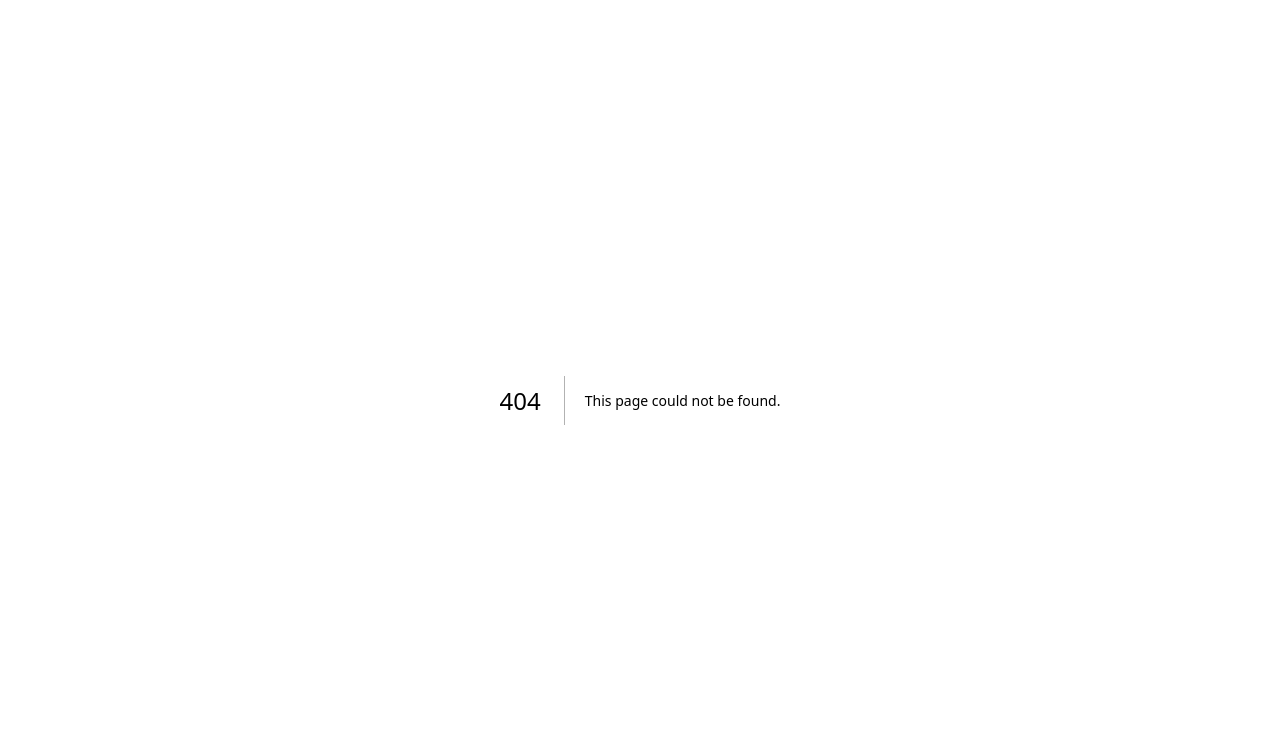
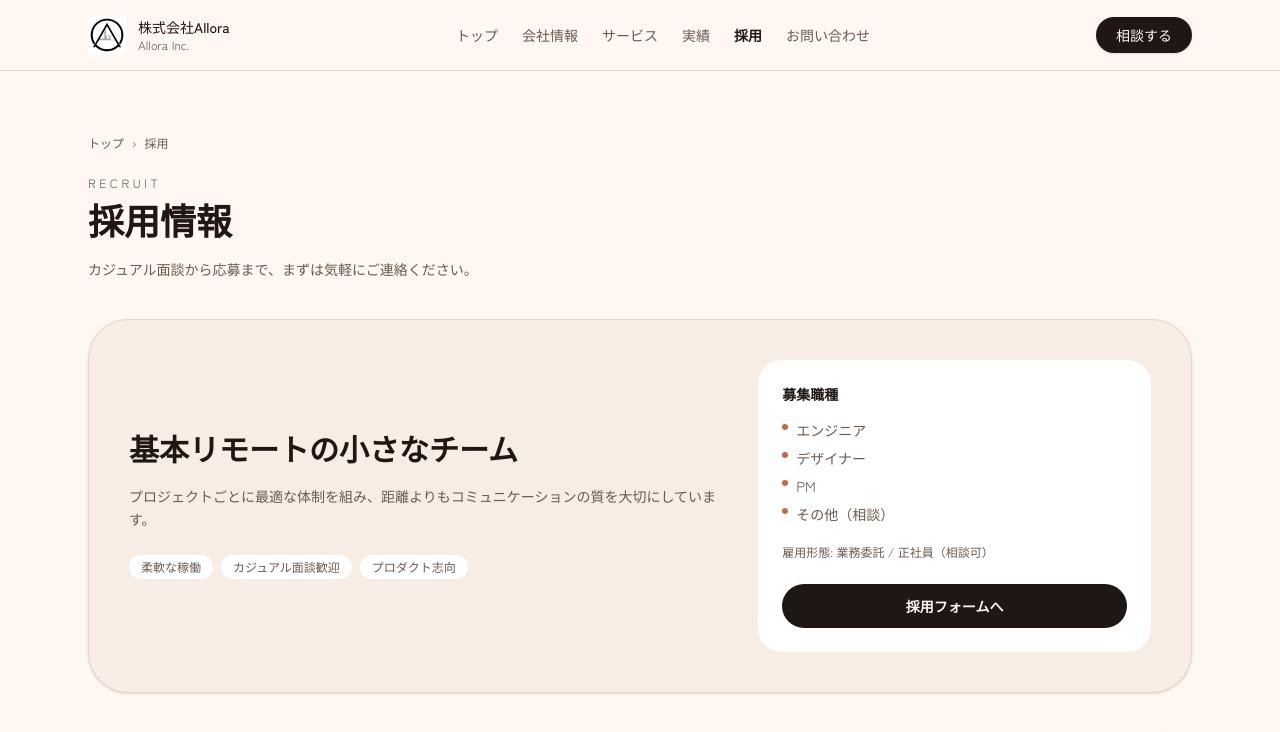
Before and after one commit to shikure-silent/AlloraHP, a Next.js app: page /recruit in a window 1280 px wide. Before the commit this address had no page. Shown: the top 732 px of the page. Built offline with nearby package versions, Linux system fonts and the light colour scheme; a web font is replaced by a local one.

Commit message:
ページを追加しました。

```diff
--- /dev/null
+++ b/app/recruit/page.tsx
@@ -0,0 +1,86 @@
+import Link from "next/link";
+import Breadcrumbs from "../components/breadcrumbs";
+import SectionCta from "../components/section-cta";
+import SiteFooter from "../components/site-footer";
+import SiteHeader from "../components/site-header";
+import { siteData } from "../lib/site-data";
+
+export const metadata = {
+  title: "採用",
+  description: "株式会社Alloraの採用情報と募集概要です。",
+};
+
+export default function RecruitPage() {
+  return (
+    <div className="bg-background text-foreground">
+      <SiteHeader />
+      <main className="mx-auto w-full max-w-6xl px-6 py-16">
+        <Breadcrumbs items={[{ label: "トップ", href: "/" }, { label: "採用" }]} />
+        <section>
+          <p className="text-xs uppercase tracking-[0.3em] text-muted">Recruit</p>
+          <h1 className="mt-3 text-4xl font-semibold text-foreground font-display">
+            採用情報
+          </h1>
+          <p className="mt-4 max-w-2xl text-sm text-muted">
+            カジュアル面談から応募まで、まずは気軽にご連絡ください。
+          </p>
+        </section>
+
+        <section className="mt-10 rounded-[40px] border border-border bg-surface p-10 shadow-sm">
+          <div className="grid gap-10 lg:grid-cols-[1.2fr_0.8fr] lg:items-center">
+            <div>
+              <h2 className="text-3xl font-semibold text-foreground font-display">
+                {siteData.recruit.headline}
+              </h2>
+              <p className="mt-4 text-sm leading-relaxed text-muted">
+                {siteData.recruit.description}
+              </p>
+              <div className="mt-6 flex flex-wrap gap-2">
+                {siteData.recruit.style.map((item) => (
+                  <span
+                    key={item}
+                    className="rounded-full bg-white px-3 py-1 text-xs text-muted"
+                  >
+                    {item}
+                  </span>
+                ))}
+              </div>
+            </div>
+            <div className="rounded-3xl bg-white p-6">
+              <h3 className="text-sm font-semibold text-foreground">募集職種</h3>
+              <ul className="mt-4 space-y-2 text-sm text-muted">
+                {siteData.recruit.roles.map((role) => (
+                  <li key={role} className="flex items-start gap-2">
+                    <span className="mt-1 h-1.5 w-1.5 rounded-full bg-accent" />
+                    <span>{role}</span>
+                  </li>
+                ))}
+              </ul>
+              <p className="mt-5 text-xs text-muted">
+                雇用形態: {siteData.recruit.employment}
+              </p>
+              <Link
+                href="/contact/recruit"
+                className="mt-6 inline-flex w-full items-center justify-center rounded-full bg-foreground px-4 py-3 text-sm font-semibold text-background transition hover:bg-accent-strong"
+              >
+                採用フォームへ
+              </Link>
+            </div>
+          </div>
+        </section>
+
+        <section className="mt-10">
+          <SectionCta
+            title="採用について詳しく話す"
+            body="応募前のカジュアル面談にも対応しています。働き方や業務内容をすり合わせましょう。"
+            primaryHref="/contact/recruit"
+            primaryLabel="採用フォーム"
+            secondaryHref="/contact"
+            secondaryLabel="仕事相談フォーム"
+          />
+        </section>
+      </main>
+      <SiteFooter />
+    </div>
+  );
+}
```
